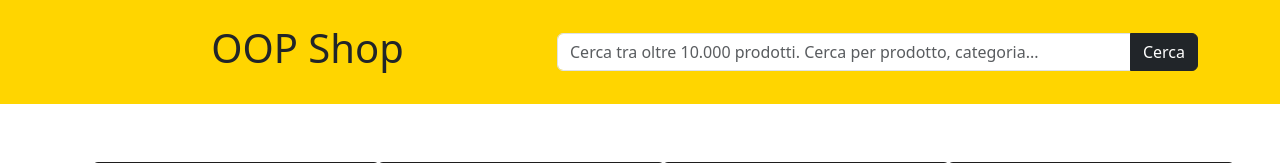
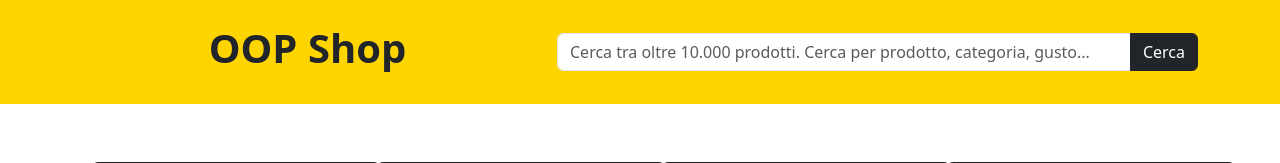
Before and after one commit to aletardio/php-oop-2, a PHP site: page / in a window 1280 px wide. Shown: the top 163 px of the page. Run offline with PHP 8.4, Linux system fonts and the light colour scheme.

Commit message:
fixed header

```diff
--- a/index.php
+++ b/index.php
@@ -101,11 +101,11 @@
         <div class="container">
             <div class="row">
                 <div class="col-5">
-                    <h1 class="text-center py-4">OOP Shop</h1>
+                    <h1 class="text-center py-4 fw-bold">OOP Shop</h1>
                 </div>
                 <div class="col-7 d-flex align-items-center">
                     <div class="input-group">
-                        <input type="text" class="form-control" placeholder="Cerca tra oltre 10.000 prodotti. Cerca per prodotto, categoria...">
+                        <input type="text" class="form-control" placeholder="Cerca tra oltre 10.000 prodotti. Cerca per prodotto, categoria, gusto...">
                         <button class="btn btn-dark" type="button">Cerca</button>
                     </div>
                 </div>
```
